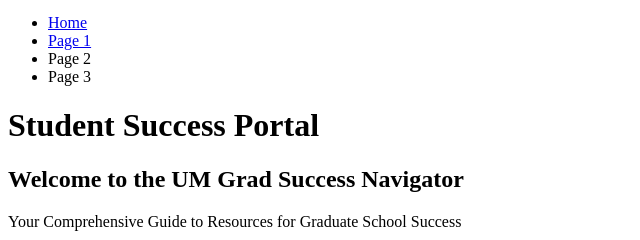
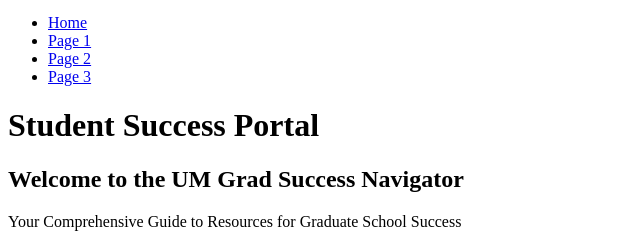
Before and after one commit to liah201/client_project_html_w25, a plain HTML site: page index.html in a window 1280 px wide. Shown: the part 414-654 px from the top of the page, 0-640 px from the left. Drawn offline with Linux system fonts and the light colour scheme.

Commit message:
Add files via upload

```diff
--- a/index.html
+++ b/index.html
@@ -14,8 +14,8 @@
             <ul>
                 <li><a href = "index.html">Home</a></li>
                 <li><a href = "page_1.html">Page 1</a></li>
-                <li>Page 2</li>
-                <li>Page 3</li>
+                <li><a href = "page_2.html">Page 2</a></li>
+                <li><a href = "page_3.html">Page 3</a></li>
             </ul>
         </nav>
         <h1>Student Success Portal</h1>
```
